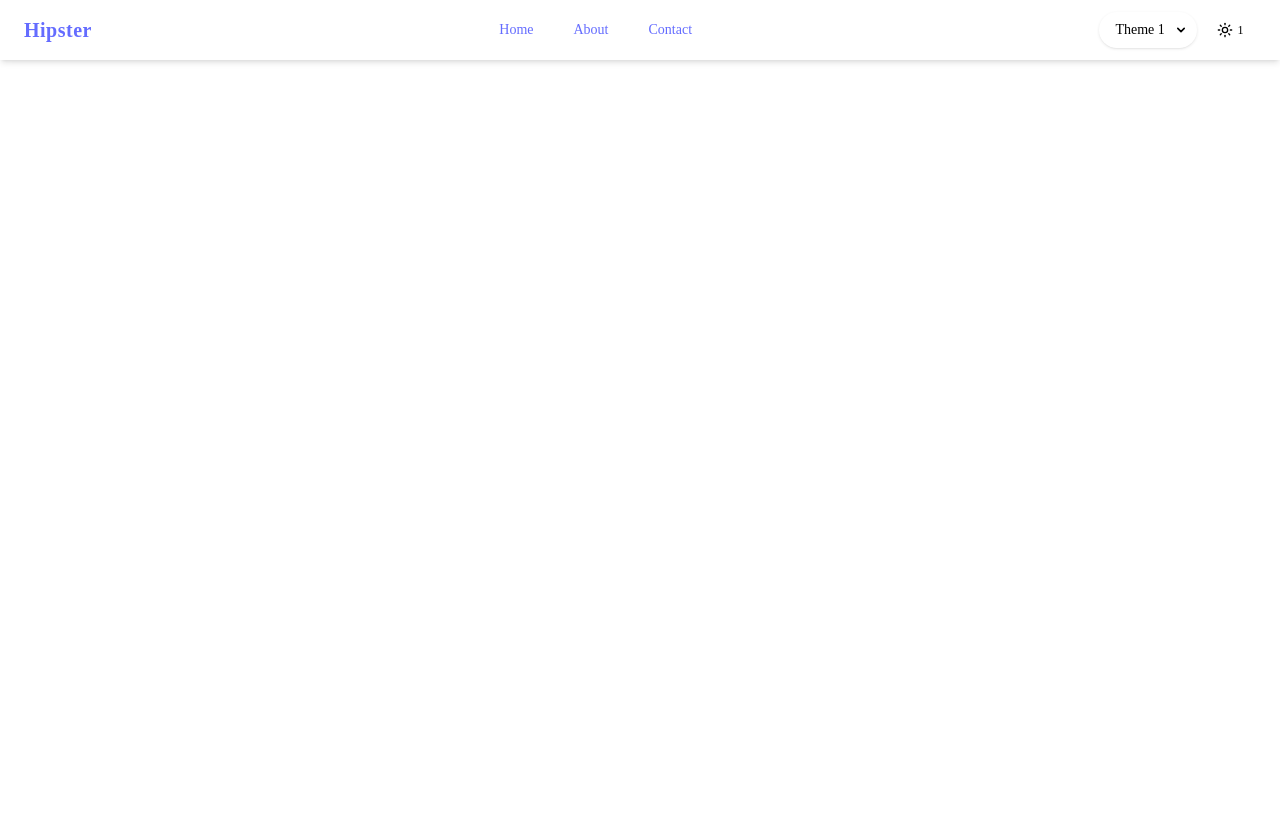
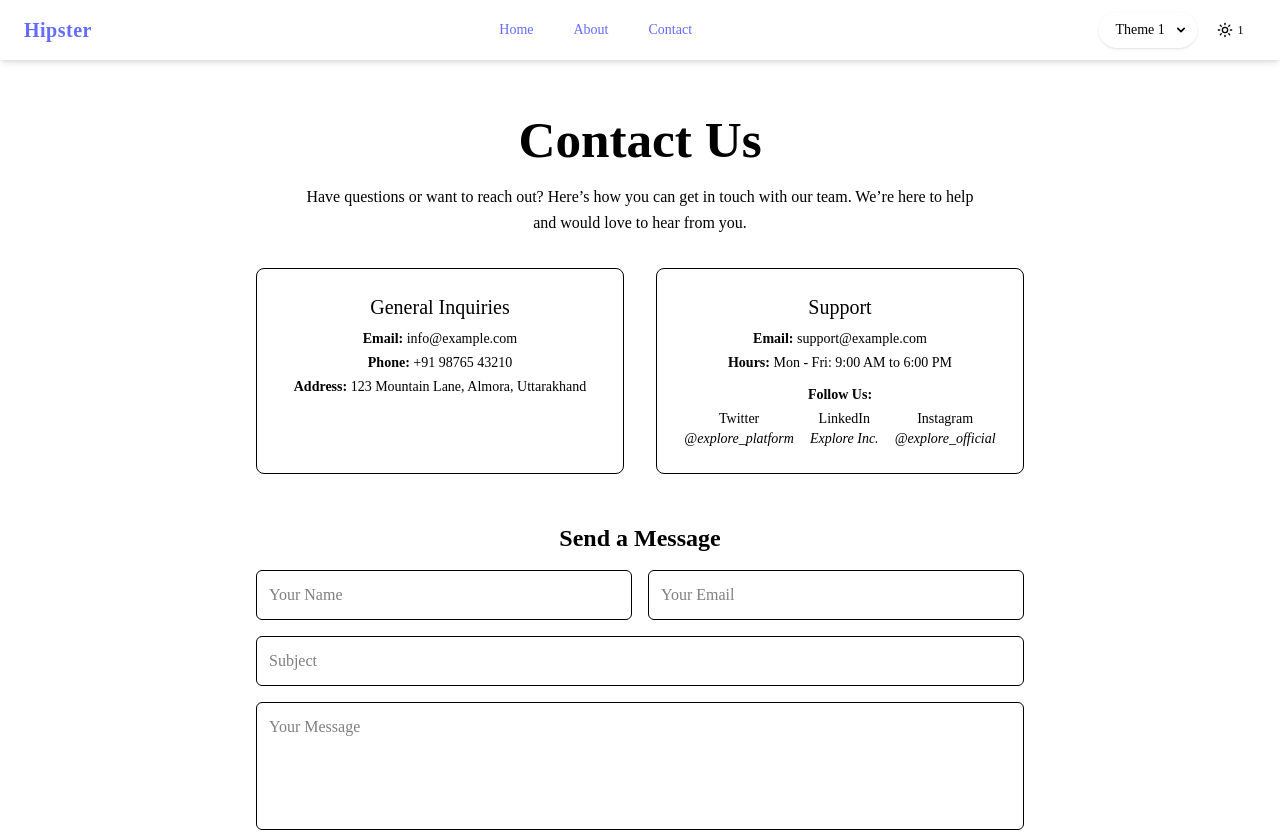
Before and after one commit to priyanshumehta10/PriyanshuMehta-ReactFrontendAssessment, a React (Vite) app: page /contact in a window 1280 px wide. Shown: the top 832 px of the page. Before the commit the page ends 800 px from the top, so only its background shows below. Built offline with nearby package versions, Linux system fonts and the light colour scheme.

Commit message:
add about and contact

```diff
--- a/src/index.css
+++ b/src/index.css
@@ -26,10 +26,9 @@ a:hover {
 
 body {
   margin: 0;
-  display: flex;
-  place-items: center;
   min-width: 320px;
   min-height: 100vh;
+  /* remove display:flex and place-items:center */
 }
 
 h1 {
--- a/src/pages/About.tsx
+++ b/src/pages/About.tsx
@@ -1,10 +1,101 @@
+import React, { useContext, useState } from "react";
+import Sidebar from "../components/sidebar";
+import { ThemeContext } from "../context/ThemeContext";
 
-const About = () => {
+const teamData = [
+  {
+    name: "Priyanshu Mehta",
+    role: "Founder & Developer",
+    bio: "Builds and maintains the core platform.",
+  },
+  {
+    name: "Steve H",
+    role: "Designer & Content Manager",
+    bio: "Crafts visuals and manages content strategy.",
+  },
+  {
+    name: "John Doe",
+    role: "Marketing Lead",
+    bio: "Handles growth and outreach.",
+  },
+];
+
+const About: React.FC = () => {
+  const [collapsed, setCollapsed] = useState<boolean>(false);
+  const { theme } = useContext(ThemeContext);
+  const showSidebar = theme === "theme2";
+
   return (
-    <div>
+    <div className="flex min-h-screen">
+      {showSidebar && (
+        <Sidebar collapsed={collapsed} setCollapsed={setCollapsed} />
+      )}
 
+      <main
+        className={`
+          flex-1 px-6 py-12 transition-padding duration-300
+          flex flex-col items-center
+          ${showSidebar ? (collapsed ? "pl-16 md:pl-16" : "pl-64 md:pl-64") : ""}
+        `}
+        style={{ marginLeft: 0 }}
+      >
+        <section className="w-full max-w-3xl text-center">
+          {/* Header */}
+          <header className="mb-8">
+            <h1 className="text-4xl font-semibold mb-4">About Us</h1>
+            <p className="text-base leading-relaxed max-w-2xl mx-auto">
+              Explore is a platform for sharing ideas, connecting people, and
+              amplifying voices. We combine clarity, purpose, and community to
+              help users express themselves and discover meaningful content.
+            </p>
+          </header>
+
+          {/* Key Info */}
+          <div className="mb-10 flex flex-col sm:flex-row justify-center gap-10">
+            <div>
+              <h2 className="text-lg font-medium mb-1">Founded</h2>
+              <p>2024</p>
+            </div>
+            <div>
+              <h2 className="text-lg font-medium mb-1">Location</h2>
+              <p>Almora, Uttarakhand</p>
+            </div>
+            <div>
+              <h2 className="text-lg font-medium mb-1">Mission</h2>
+              <p>Empower people to share their knowledge and stories.</p>
+            </div>
+          </div>
+
+          {/* Team */}
+          <div>
+            <h2 className="text-2xl font-semibold mb-6">Our Team</h2>
+            <div className="grid gap-6 sm:grid-cols-2 lg:grid-cols-3 justify-items-center">
+              {teamData.map((member) => (
+                <div
+                  key={member.name}
+                  className="border rounded-lg p-4 flex flex-col items-center max-w-xs"
+                >
+                  {/* Placeholder avatar */}
+                  <div className="w-12 h-12 rounded-full border flex items-center justify-center mb-3">
+                    <span className="text-sm font-medium">
+                      {member.name
+                        .split(" ")
+                        .map((n) => n[0])
+                        .join("")
+                        .toUpperCase()}
+                    </span>
+                  </div>
+                  <div className="font-medium">{member.name}</div>
+                  <div className="text-sm mb-2">{member.role}</div>
+                  <p className="text-sm text-center">{member.bio}</p>
+                </div>
+              ))}
+            </div>
+          </div>
+        </section>
+      </main>
     </div>
-  )
-}
+  );
+};
 
-export default About
+export default About;
--- a/src/pages/Contact.tsx
+++ b/src/pages/Contact.tsx
@@ -1,10 +1,131 @@
+import React, { useContext, useState } from "react";
+import Sidebar from "../components/sidebar";
+import { ThemeContext } from "../context/ThemeContext";
 
-const Contact = () => {
+const contactInfo = {
+  address: "123 Mountain Lane, Almora, Uttarakhand",
+  email: "info@example.com",
+  phone: "+91 98765 43210",
+  supportEmail: "support@example.com",
+  businessHours: "Mon - Fri: 9:00 AM to 6:00 PM",
+  socials: [
+    { name: "Twitter", handle: "@explore_platform" },
+    { name: "LinkedIn", handle: "Explore Inc." },
+    { name: "Instagram", handle: "@explore_official" },
+  ],
+};
+
+const Contact: React.FC = () => {
+  const [collapsed, setCollapsed] = useState<boolean>(false);
+  const { theme } = useContext(ThemeContext);
+  const showSidebar = theme === "theme2";
+
   return (
-    <div>
+    <div className="flex min-h-screen">
+      {showSidebar && (
+        <Sidebar collapsed={collapsed} setCollapsed={setCollapsed} />
+      )}
 
+      <main
+        className={`
+          flex-1 flex
+          px-6 py-12 transition-padding duration-300
+          flex-col items-center justify-start
+          ${showSidebar ? (collapsed ? "pl-16 md:pl-16" : "pl-64 md:pl-64") : ""}
+        `}
+        style={{ marginLeft: 0 }}
+      >
+        <section className="w-full max-w-3xl text-center">
+          {/* Header */}
+          <header className="mb-8">
+            <h1 className="text-4xl font-semibold mb-4">Contact Us</h1>
+            <p className="text-base leading-relaxed max-w-2xl mx-auto">
+              Have questions or want to reach out? Here’s how you can get in
+              touch with our team. We’re here to help and would love to hear from
+              you.
+            </p>
+          </header>
+
+          {/* Contact Cards */}
+          <div className="mb-12 grid gap-8 sm:grid-cols-2">
+            <div className="border rounded-lg p-6 flex flex-col items-center">
+              <h2 className="text-xl font-medium mb-2">General Inquiries</h2>
+              <p className="text-sm mb-1">
+                <span className="font-semibold">Email:</span> {contactInfo.email}
+              </p>
+              <p className="text-sm mb-1">
+                <span className="font-semibold">Phone:</span> {contactInfo.phone}
+              </p>
+              <p className="text-sm">
+                <span className="font-semibold">Address:</span> {contactInfo.address}
+              </p>
+            </div>
+            <div className="border rounded-lg p-6 flex flex-col items-center">
+              <h2 className="text-xl font-medium mb-2">Support</h2>
+              <p className="text-sm mb-1">
+                <span className="font-semibold">Email:</span> {contactInfo.supportEmail}
+              </p>
+              <p className="text-sm mb-1">
+                <span className="font-semibold">Hours:</span> {contactInfo.businessHours}
+              </p>
+              <div className="mt-2">
+                <div className="text-sm font-semibold mb-1">Follow Us:</div>
+                <div className="flex gap-4 justify-center">
+                  {contactInfo.socials.map((s) => (
+                    <div key={s.name} className="text-sm">
+                      <div>{s.name}</div>
+                      <div className="italic">{s.handle}</div>
+                    </div>
+                  ))}
+                </div>
+              </div>
+            </div>
+          </div>
+
+          {/* Contact Form */}
+          <div className="mb-12">
+            <h2 className="text-2xl font-semibold mb-4">Send a Message</h2>
+            <form className="grid gap-4">
+              <div className="flex flex-col sm:flex-row gap-4">
+                <input
+                  type="text"
+                  placeholder="Your Name"
+                  className="flex-1 border rounded-md p-3"
+                />
+                <input
+                  type="email"
+                  placeholder="Your Email"
+                  className="flex-1 border rounded-md p-3"
+                />
+              </div>
+              <input
+                type="text"
+                placeholder="Subject"
+                className="w-full border rounded-md p-3"
+              />
+              <textarea
+                placeholder="Your Message"
+                className="w-full border rounded-md p-3 h-32 resize-none"
+              />
+              <div>
+                <button
+                  type="submit"
+                  className="px-6 py-3 w-full rounded-md border font-medium"
+                >
+                  Submit
+                </button>
+              </div>
+            </form>
+          </div>
+
+          {/* Footer/Extra */}
+          <div className="text-sm text-gray-500">
+            <p>We aim to respond within 1-2 business days.</p>
+          </div>
+        </section>
+      </main>
     </div>
-  )
-}
+  );
+};
 
-export default Contact
+export default Contact;
```
